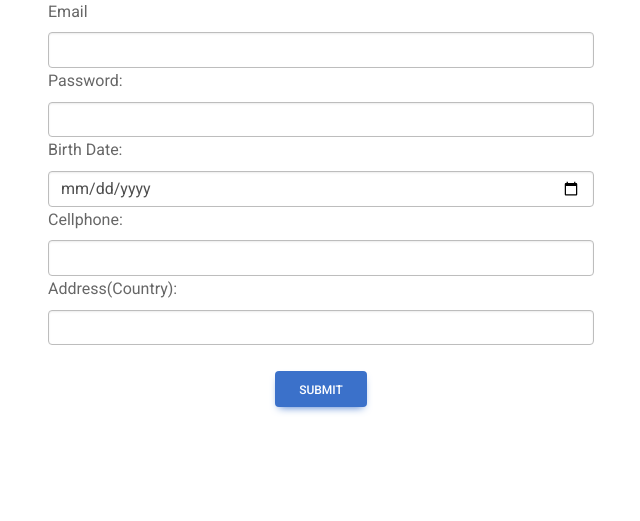
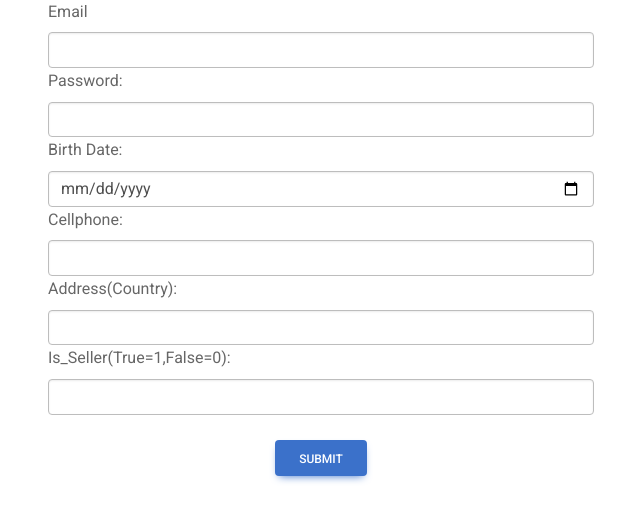
Before and after one commit to qiong-yue/1112_DBMS, a Flask app: page /register in a window 1280 px wide. Shown: the part 148-669 px from the top of the page, without its empty margins (319-959 px from the left). Run offline with Flask 3, Linux system fonts and the light colour scheme; some libraries are stand-ins or nearby versions.

Commit message:
新增是否成為開團主

```diff
--- a/templates/Register.html
+++ b/templates/Register.html
@@ -51,6 +51,10 @@
                             <label class="form-label">Address(Country):</label>
                             <input type="tel" class="form-control" name="address">
                         </div>
+                        <div class="col-md-12">
+                            <label class="form-label">Is_Seller(True=1,False=0):</label>
+                            <input type="number" class="form-control" name="is_seller">
+                        </div>
                         <br>
                         <div class="col-md-12 text-center">
                             <button type="submit" value="register" class="btn btn-primary">Submit</button>
```
